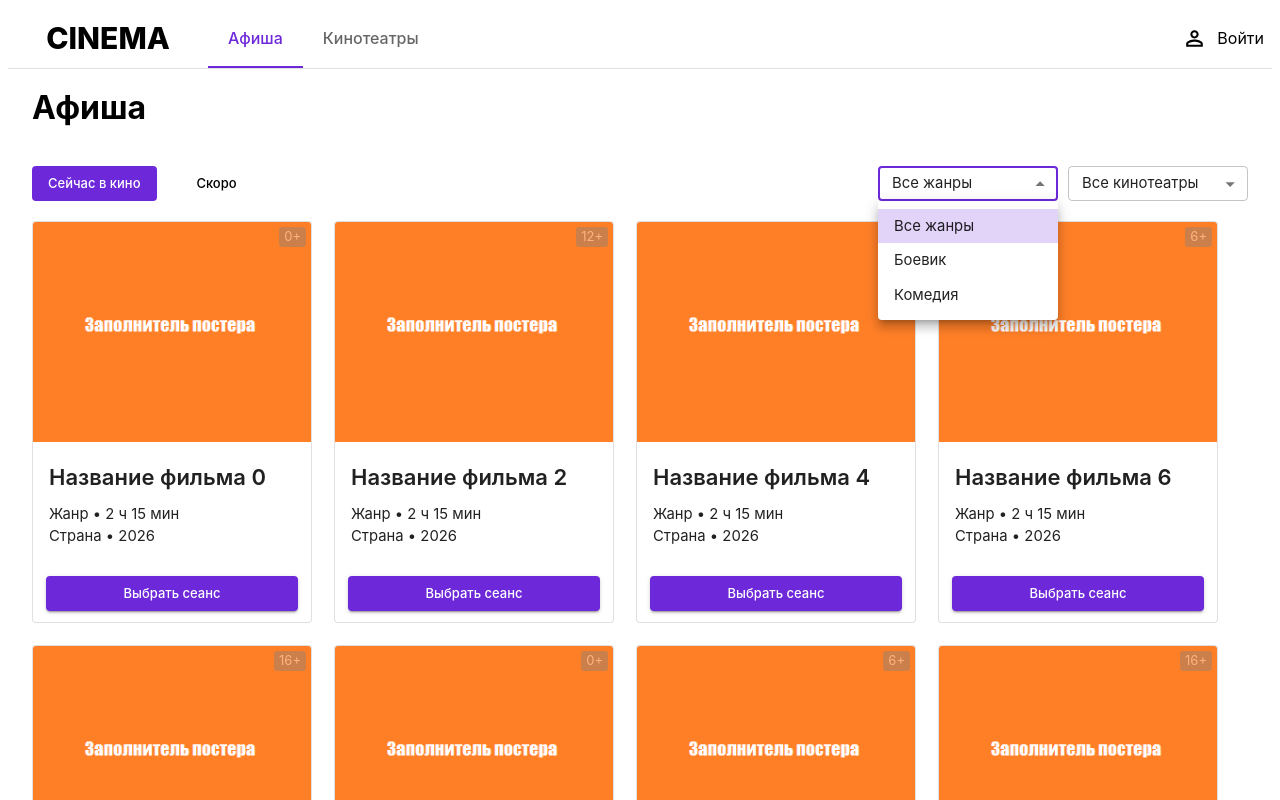
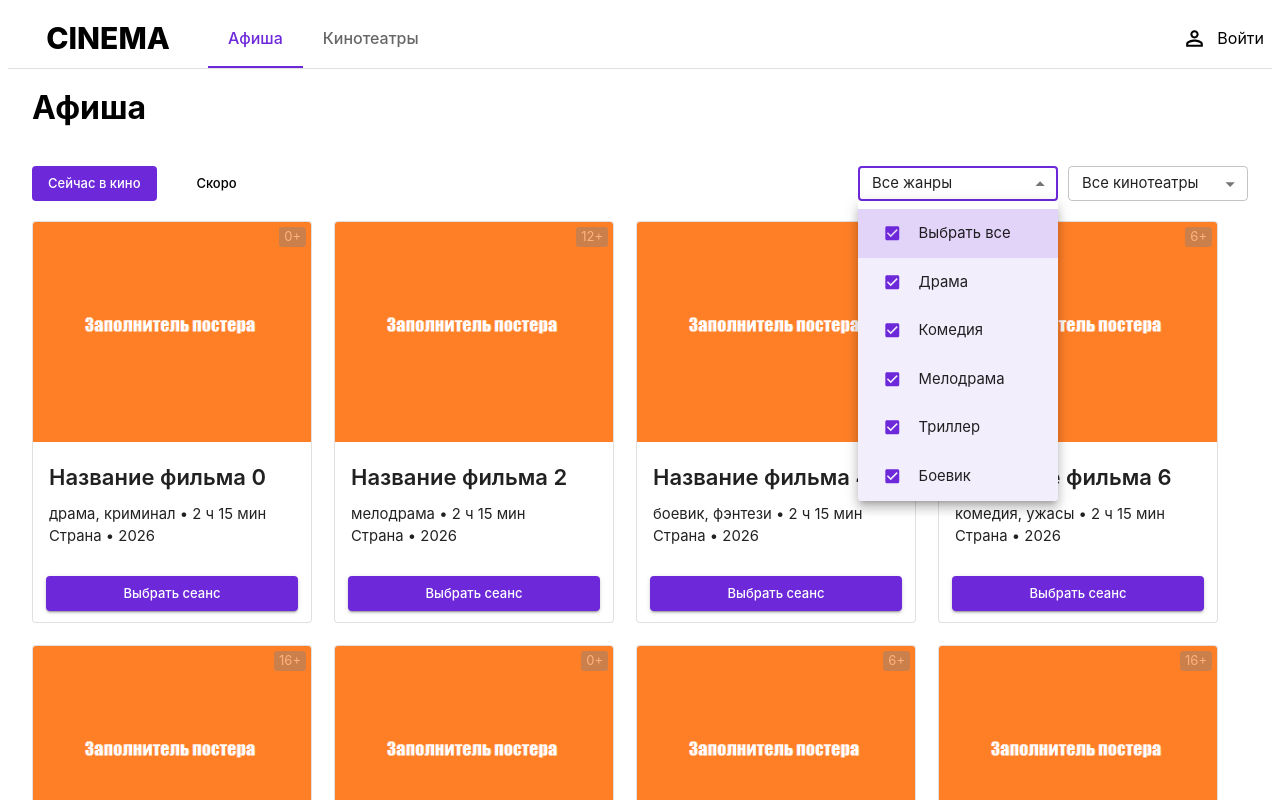
Before and after one commit to egorshramko/cbs-frontend, a Next.js app: page /movies in a window 1280 px wide. Both pictures are taken after a click on the element "Все жанры". Shown: the top 800 px of the page. Built offline with nearby package versions, Linux system fonts and the light colour scheme; what @mui/material-nextjs would draw is missing.

Commit message:
Добавлена фильтрация афиши по жанрам

```diff
--- a/app/(application)/movies/components/MovieCard.tsx
+++ b/app/(application)/movies/components/MovieCard.tsx
@@ -45,6 +45,14 @@ export default function MovieCard({ props } : { props: MovieCardProps }) {
     return null;
   }
 
+  function getMovieGenres() {
+    let genresString = props.genre.join(", ");
+    while (genresString.length >= 20) {
+      genresString = genresString.substring(0, genresString.lastIndexOf(","));
+    }
+    return genresString;
+  }
+
   const durationString = getDurationString();
 
   return (
@@ -80,7 +88,7 @@ export default function MovieCard({ props } : { props: MovieCardProps }) {
                 paddingY: "5px"
               }}
             >
-              { props.genre } &bull; { durationString } <br />
+              { getMovieGenres() } &bull; { durationString } <br />
               { props.country } &bull; { props.releaseDate.getFullYear() }
             </Typography>
           </CardContent>
--- a/app/(application)/movies/components/MovieCardsFilter.tsx
+++ b/app/(application)/movies/components/MovieCardsFilter.tsx
@@ -15,6 +15,11 @@ export default function MovieCardsFilter({ filter, onFilterChange }: MovieCardsF
     onFilterChange(newFilter);
   }
 
+  function handleChangeGenreFilterSelect(genres: string[]) {
+    const newFilter = {...filter, genres: genres}
+    onFilterChange(newFilter);
+  }
+
   return (
     <Box
       sx={{
@@ -27,7 +32,7 @@ export default function MovieCardsFilter({ filter, onFilterChange }: MovieCardsF
       }}
     >
       <MovieCardsFilterButtons activeButton={ filter.activeButton } onChangeActiveButton={ handleChangeCardsFilterButton } />
-      <MovieCardsFilterSelects />
+      <MovieCardsFilterSelects selectedGenres={ filter.genres } selectedCinemas={ [''] } onGenreFilterChange={ handleChangeGenreFilterSelect }/>
     </Box>
 
   );
--- a/app/(application)/movies/components/MovieCardsFilterSelects.tsx
+++ b/app/(application)/movies/components/MovieCardsFilterSelects.tsx
@@ -1,8 +1,169 @@
-import { Box, MenuItem, Select } from "@mui/material";
+import { Box, ListItemText, MenuItem, Select, SelectChangeEvent } from "@mui/material";
+import { genres } from "../lib/genres";
+import CheckBoxIcon from '@mui/icons-material/CheckBox';
+import CheckBoxOutlineBlankIcon from '@mui/icons-material/CheckBoxOutlineBlank';
 
-export default function MovieCardsFilterSelects() {
+
+const MenuProps = {
+  slotProps: {
+    paper: {
+      style: {
+        maxHeight: 300,
+        width: 180
+      }
+    }
+  }
+}
+
+function ListCheckbox({ isSelected }: { isSelected: boolean }) {
+  if (isSelected) {
+    return (
+      <CheckBoxIcon fontSize="small" color="primary"
+        style={{ marginRight: 8, padding: 9, boxSizing: 'content-box' }} />
+    );
+  }
+  else {
+    return (
+      <CheckBoxOutlineBlankIcon fontSize="small" color="primary"
+        style={{ marginRight: 8, padding: 9, boxSizing: 'content-box' }} />
+    );
+  }
+}
+
+//Раскрывающийся список фильтрации жанров
+function GenresSelect({selectedGenres, onChange }: {selectedGenres: Array<string>, onChange: (genres: string[]) => void}) {
+
+  function handleChange(event: SelectChangeEvent<typeof selectedGenres>) {
+
+    const oldSelect = selectedGenres;
+
+    //приводим event.target.value к string[]
+    const newSelect = typeof event.target.value === 'string' ? [ event.target.value ] : event.target.value;
+
+    console.log("old genres");
+    console.log(oldSelect);
+
+    console.log("new genres");
+    console.log(newSelect);
+
+    //вычисляем добавленный элемент (последний активированный)
+    const lastAddedItem: string = newSelect.filter(item => !oldSelect.includes(item))[0];
+
+    //вычисляем удаленный элемент (последний деактивированный)
+    const lastRemovedItem: string = oldSelect.filter(item => !newSelect.includes(item))[0];
+
+    console.log("Последний активированный элемент");
+    console.log(lastAddedItem);
+
+    console.log("Последний деактивированный элемент");
+    console.log(lastRemovedItem);
+
+    //lastAddedItem и lastRemovedItem должны быть взаимоисключающими. Если lastAddedItem = undefined, то lastRemovedItem != undefined и наоборот
+
+    //Ситуация добавления элемента в список
+    if (lastAddedItem !== undefined && lastAddedItem !== null) {
+
+      //Если пользователь активировал "Выбрать все", то мы должны выбрать все жанры и добавить all
+      //То же самое должно произойти, если пользователь выбрал обычный пункт, но стали выбраны все жанры
+      if (lastAddedItem === "all" || lastAddedItem !== "all" && genres.every(genre => newSelect.includes(genre))) {
+        onChange([...genres, "all"]);
+      }
+
+      //В ином случае просто передаем новый массив выбранных жанров
+      else {
+        onChange(newSelect);
+      }
+
+    }
+
+    //Ситуация удаления элемента из списка
+    else {
+
+      //Если пользователь убрал отметку "Выбрать все", должны сброситься все жанры
+      if (lastRemovedItem === "all") {
+        onChange([]);
+      }
+
+      //Если пользователь убрал другой пункт, но была проставлена отметка "Выбрать все",
+      //то ее нужно убрать из отмеченных
+      else if (newSelect.includes("all")) {
+
+        onChange(newSelect.filter(item => item !== "all"));
+
+      }
+
+      //В ином случае просто передается новый массив
+      else {
+        onChange(newSelect);
+      }
+
+    }
+
+  }
+
+  function allIsSelected() {
+    if (genres.every((genre) => selectedGenres.includes(genre))) {
+      console.log("all genres selected");
+      return true;
+    }
+    else {
+      console.log("all genres not selected");
+      return false;
+    }
+  }
+
   return (
-    // <FormControl>
+    <Select
+      sx={{
+        maxHeight: 35,
+        minWidth: 200,
+        maxWidth: 200
+      }}
+      id="genres-filter-select"
+      multiple
+      displayEmpty
+      value={ selectedGenres }
+      renderValue={(value) => {
+        if (genres.every((genre) => value.includes(genre))) {
+          return "Все жанры";
+        }
+        if (value.length === 0) {
+          return "Жанры не выбраны";
+        }
+        return value.join(", ");
+      }}
+      onChange={ handleChange }
+      MenuProps={ MenuProps }
+    >
+
+      <MenuItem key="all" value="all">
+        <ListCheckbox isSelected={ allIsSelected() } />
+        <ListItemText primary="Выбрать все" />
+      </MenuItem>
+
+      {genres.map((genre) => {
+        const selected = selectedGenres.includes(genre);
+
+        return (
+          <MenuItem key={genre} value={genre}>
+            <ListCheckbox isSelected={ selected } />
+            <ListItemText primary={ genre } />
+          </MenuItem>
+        );
+      })}
+    </Select>
+  );
+}
+
+export default function MovieCardsFilterSelects({
+  selectedGenres, selectedCinemas,
+  onGenreFilterChange
+} : {
+  selectedGenres: Array<string>, selectedCinemas: Array<string> ,
+  onGenreFilterChange: (genres: string[]) => void
+}) {
+
+  return (
       <Box
         sx={{
           display: "flex",
@@ -11,21 +172,7 @@ export default function MovieCardsFilterSelects() {
           gap: "10px"
         }}
       >
-        {/* <InputLabel id="genres-filter-label">Все жанры</InputLabel> */}
-        <Select
-          sx={{
-            maxHeight: 35,
-            minWidth: 180
-          }}
-          labelId="genres-filter-label"
-          id="genres-filter-select"
-          multiple
-          value={ ["Все жанры"] }
-        >
-          <MenuItem value={ "Все жанры" }>Все жанры</MenuItem>
-          <MenuItem value={ "Боевик" }>Боевик</MenuItem>
-          <MenuItem value={ "Комедия" }>Комедия</MenuItem>
-        </Select>
+        <GenresSelect selectedGenres={ selectedGenres } onChange = { onGenreFilterChange } />
         <Select
           sx={{
             maxHeight: 35,
@@ -41,6 +188,5 @@ export default function MovieCardsFilterSelects() {
           <MenuItem value={"Аврора"}>Аврора</MenuItem>
         </Select>
       </Box>
-    // </FormControl>
   );
 }
--- a/app/(application)/movies/components/MovieFilteredCards.tsx
+++ b/app/(application)/movies/components/MovieFilteredCards.tsx
@@ -6,7 +6,10 @@ import MovieCardsWrapper from "./MovieCardsWrapper";
 import MovieCardProps from "../lib/MovieCardProps";
 import { useState } from "react";
 import { MovieCardsFilterData } from "../lib/MovieCardsFilterData";
+import { genres } from "../lib/genres";
 
+//Временные данные
+//TODO: убрать, когда появится API
 const ageLimits: Array<number> = [0, 6, 12, 16, 18];
 
 const moviesData: Array<MovieCardProps> =
@@ -15,7 +18,7 @@ const moviesData: Array<MovieCardProps> =
           id: String(index),
           imageUrl: "/temp-poster.png",
           name: "Название фильма " + index,
-          genre: "Жанр",
+          genre: [genres[index % 5].toLowerCase(), genres[index % 5 + 5].toLowerCase()],
           country: "Страна",
           duration: { hours: 2, minutes: 15 },
           ageLimit: ageLimits[index % ageLimits.length],
@@ -26,7 +29,8 @@ const moviesData: Array<MovieCardProps> =
 export default function MovieFilteredCards() {
 
   const [movieCardsFilter, setMovieCardsFilter] = useState<MovieCardsFilterData>({
-    activeButton: 'NOW_IN_CINEMAS'
+    activeButton: 'NOW_IN_CINEMAS',
+    genres: [...genres, "all"] //all добавляется для корректного отображения опции "Выбрать все" в фильтре жанров
   });
   const [movies, setMovies] = useState([...moviesData].sort((a, b) => a.releaseDate.getTime() - b.releaseDate.getTime()));
 
@@ -37,14 +41,36 @@ export default function MovieFilteredCards() {
       return;
     }
 
+    //фильмы, которые необходимо отобразить
+    let displayedMovies = [...moviesData].sort((a, b) => a.releaseDate.getTime() - b.releaseDate.getTime());
+
+    console.log("Исходный displayedMovies: ");
+    console.log(displayedMovies);
+
     //Если поменялась активная кнопка, то фильтруем данные
-    if (filter.activeButton === 'NOW_IN_CINEMAS') {
-      setMovies([...moviesData].sort((a, b) => a.releaseDate.getTime() - b.releaseDate.getTime()));
-    }
-    else if (filter.activeButton === 'SOON') {
-      setMovies([...moviesData].filter((movie) => movie.releaseDate.getTime() > Date.now()).sort((a, b) => a.releaseDate.getTime() - b.releaseDate.getTime()));
+    if (filter.activeButton === 'SOON') {
+      displayedMovies = displayedMovies
+                          .filter((movie) => movie.releaseDate.getTime() > Date.now());
     }
 
+    console.log("Данные перед фильтрацией");
+    console.log("displayedMovies: ");
+    console.log(displayedMovies);
+
+    //это магия, но она работает (фильтрация фильмов по жанрам)
+    displayedMovies = displayedMovies
+                          .filter((movie) => {
+                            return movie.genre
+                                          .map((item) => item.toLowerCase())
+                                          .some((genre) => filter.genres
+                                                                    .map((item) => item.toLowerCase())
+                                                                    .includes(genre));
+                          });
+
+    console.log("displayedMovies после фильтрации: ");
+    console.log(displayedMovies);
+
+    setMovies(displayedMovies);
     setMovieCardsFilter(filter);
   }
 
--- a/app/(application)/movies/lib/MovieCardProps.ts
+++ b/app/(application)/movies/lib/MovieCardProps.ts
@@ -4,7 +4,7 @@ export default interface MovieCardProps {
     id: string;
     imageUrl: string;
     name: string;
-    genre: string;
+    genre: string[];
     duration?: Duration;
     country: string;
     ageLimit: number;
--- a/app/(application)/movies/lib/MovieCardsFilterData.ts
+++ b/app/(application)/movies/lib/MovieCardsFilterData.ts
@@ -3,7 +3,7 @@ export type FilterButtonTypes = 'NOW_IN_CINEMAS' | 'SOON';
 export interface MovieCardsFilterData {
 
     activeButton: FilterButtonTypes;
-    genres?: Array<string>;
+    genres: Array<string>;
     cinemas?: Array<string>;
 
 }
--- /dev/null
+++ b/app/(application)/movies/lib/genres.ts
@@ -0,0 +1,26 @@
+export const genres: Array<string> = [
+    'Драма',
+    'Комедия',
+    'Мелодрама',
+    'Триллер',
+    'Боевик',
+    'Криминал',
+    'Ужасы',
+    'Приключения',
+    'Семейный',
+    'Фэнтези',
+    'Фантастика',
+    'Документальный',
+    'Короткометражный',
+    'Военный',
+    'Мюзикл',
+    'Исторический',
+    'Биография',
+    'Музыкальный',
+    'Вестерн',
+    'Мультфильм',
+    'Спорт',
+    'Детектив',
+    'Аниме',
+    'Эротика'
+]
```
